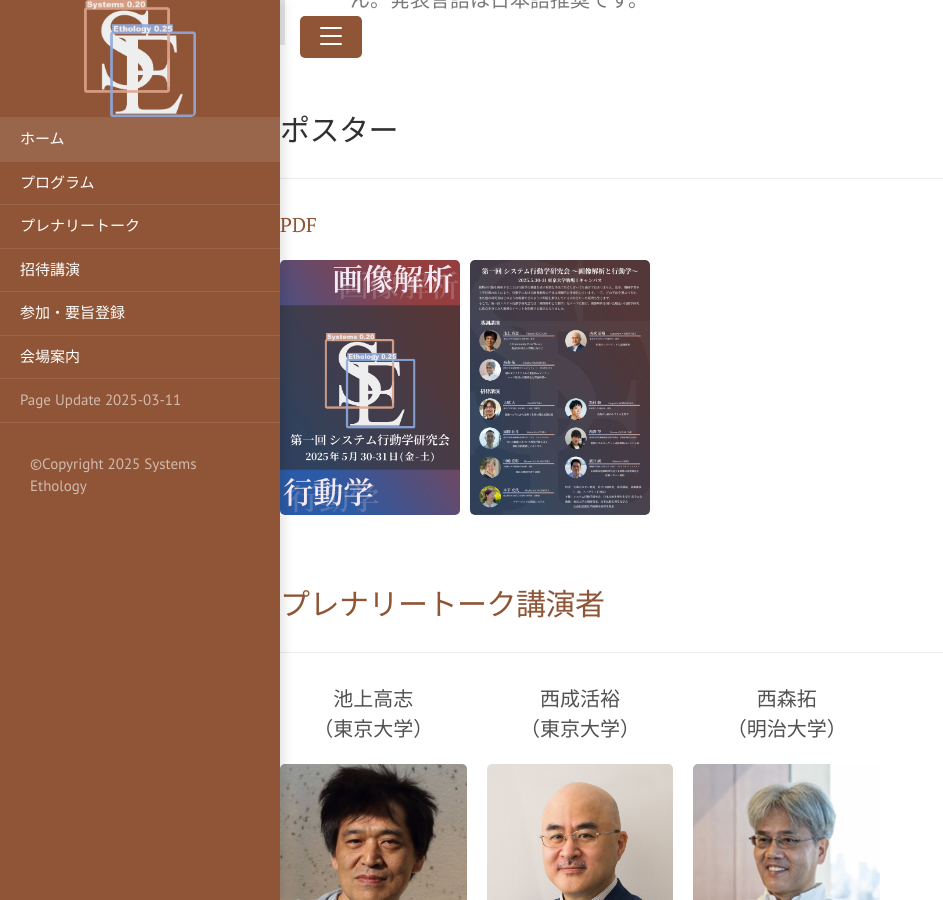
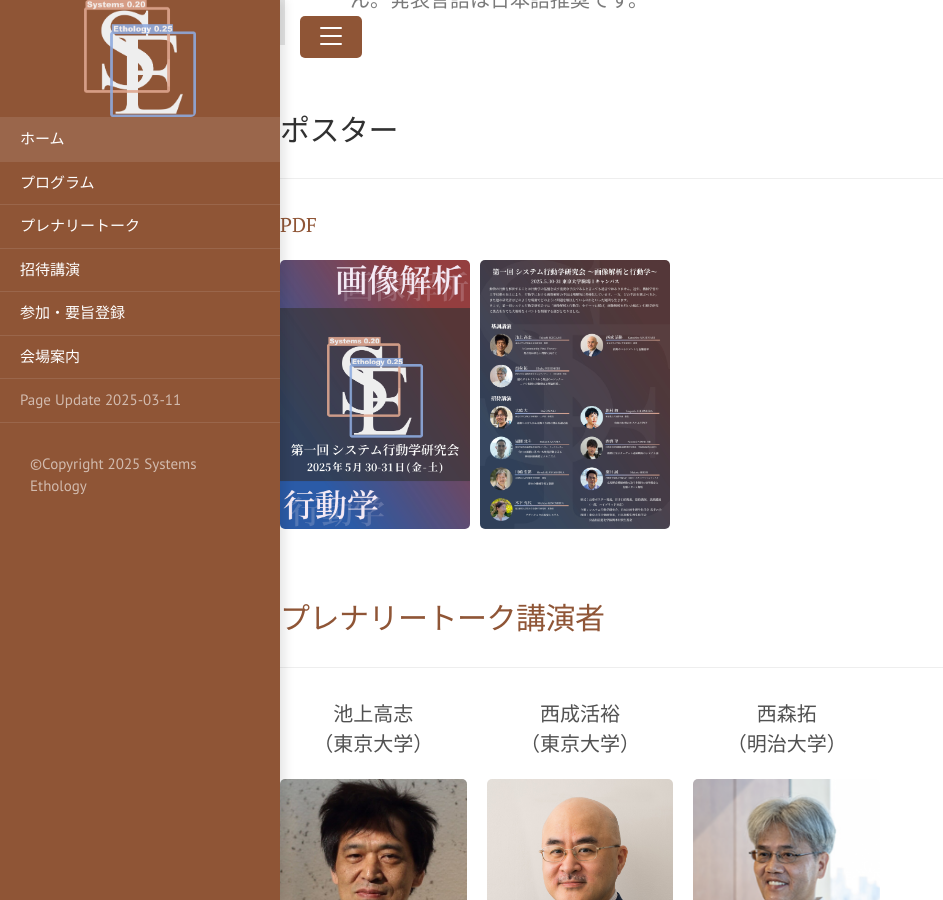
Before and after one commit to SystemsEthology/website, a Jekyll site: the page built from event_01/conference01_home.md, in a window 1280 px wide and 900 px high, scrolled down 1585 px. Shown: the whole window, without its empty margins (0-943 px from the left). Built offline with Jekyll 4.4.1, drawn with Linux system fonts in a browser that asks for light colours.

Commit message:
Update conference01_home.md

```diff
--- a/event_01/conference01_home.md
+++ b/event_01/conference01_home.md
@@ -45,8 +45,8 @@
 <a href="{{ site.baseurl }}/event_01/images/poster_systems_ethology.pdf" target="_blank" rel="noopener noreferrer">PDF</a>
 
 <div style="display: flex; gap: 10px;">
-    <img src="{{ site.baseurl }}/event_01/images/poster_systems_ethology_01.jpg" width="180px">
-    <img src="{{ site.baseurl }}/event_01/images/poster_systems_ethology_02.jpg" width="180px">
+    <img src="{{ site.baseurl }}/event_01/images/poster_systems_ethology_01.jpg" width="190px">
+    <img src="{{ site.baseurl }}/event_01/images/poster_systems_ethology_02.jpg" width="190px">
 </div>
 
 <br>
@@ -105,7 +105,7 @@
 <div style="display: flex; align-items: center; gap: 20px; justify-content: flex-start;">
   <div style="text-align: center;">
       <p>西海望<br>（基礎生物学研究所）</p>
-      <img src="{{ site.baseurl }}/event_01/images/nishiumi.png" style="width:186.66px; height:auto; object-fit:contain;">
+      <img src="{{ site.baseurl }}/event_01/images/nishiumi.png" style="width:160px; height:auto; object-fit:contain;">
   </div>
 </div>
 
```
